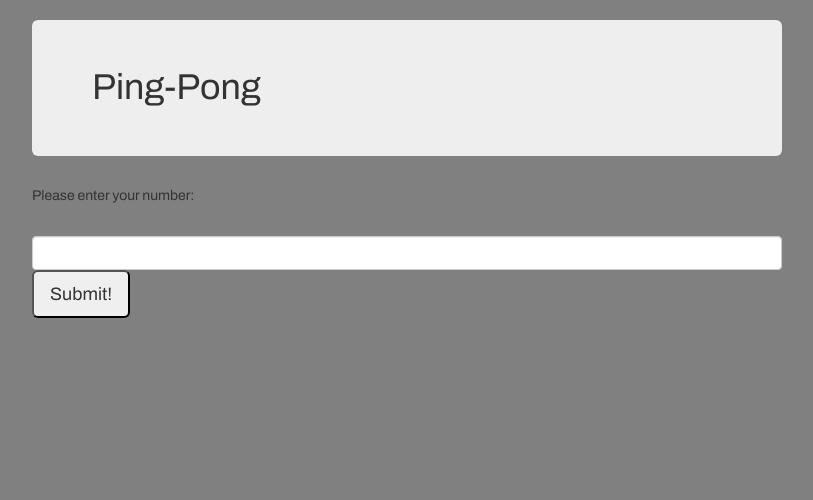
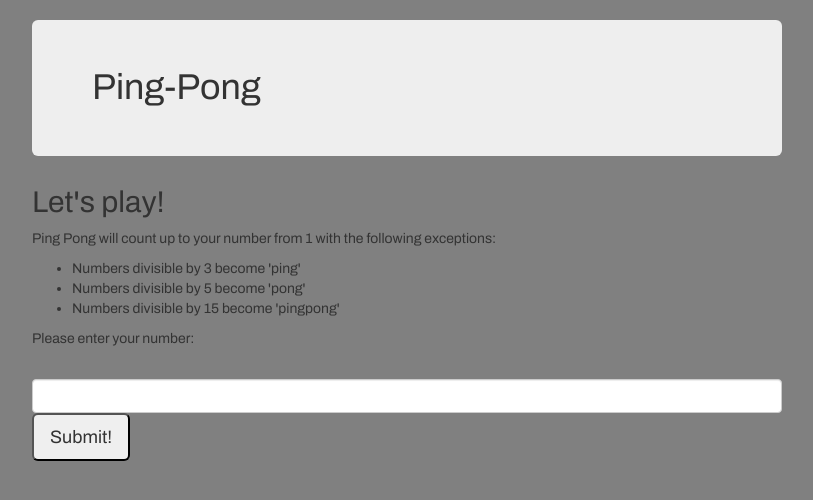
Before and after one commit to BullThistle/ping-pong, a plain HTML site: page index.html in a window 1280 px wide. Shown: the whole page, without its empty margins (38-851 px from the left). Drawn offline with nearby package versions, Linux system fonts and the light colour scheme.

Commit message:
added text to index.html

```diff
--- a/index.html
+++ b/index.html
@@ -16,6 +16,13 @@
         <div class="page header">
           <h1 class="jumbotron">Ping-Pong</h1>
         </div>
+        <h2 class="header2">Let's play!</h2>
+        <p>Ping Pong will count up to your number from 1 with the following exceptions:</p>
+        <ul>
+          <li>Numbers divisible by 3 become 'ping'</li>
+          <li>Numbers divisible by 5 become 'pong'</li>
+          <li>Numbers divisible by 15 become 'pingpong'</li>
+        </ul>
         <div class="form-group">
           <p>Please enter your number: </p>
           <label for="intIn"></label>
```
